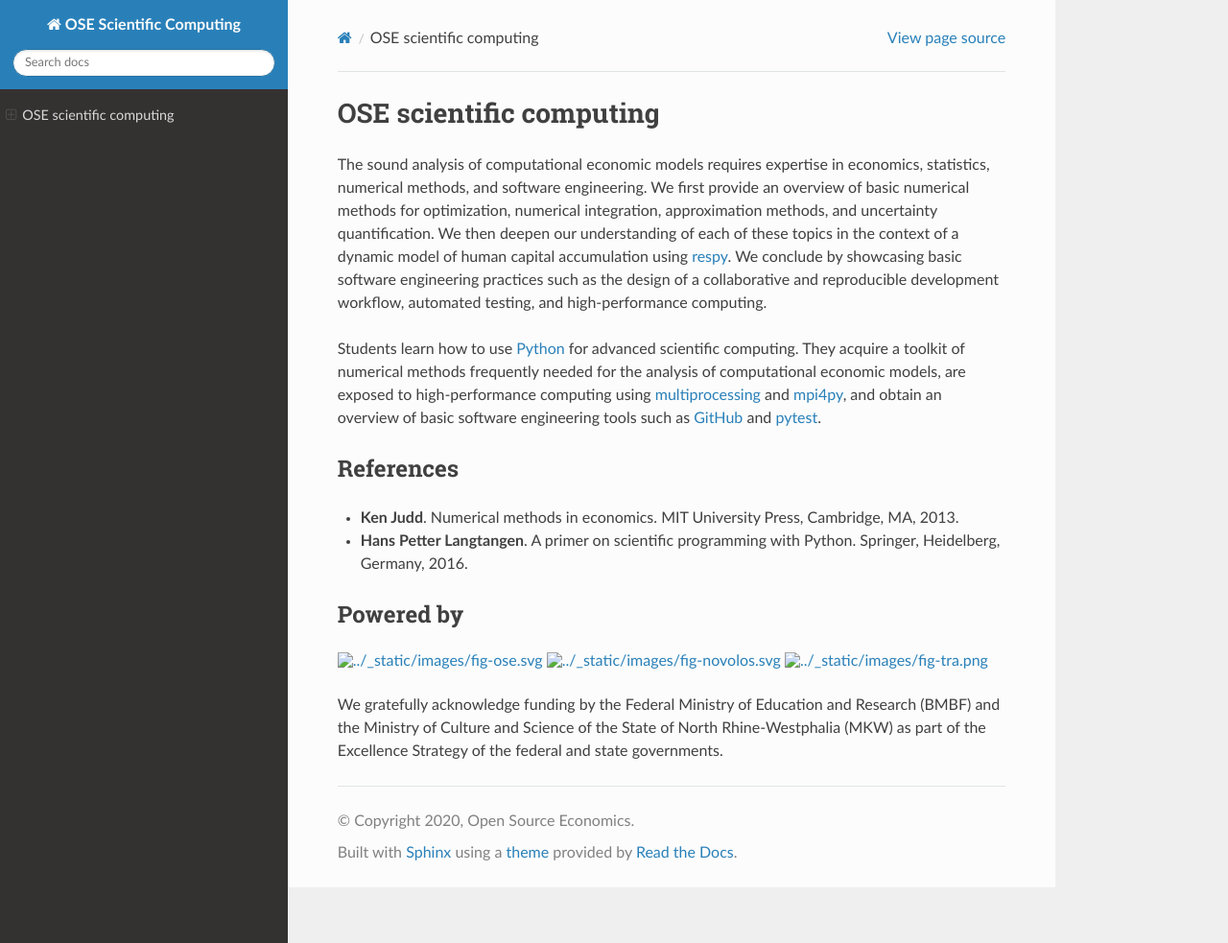
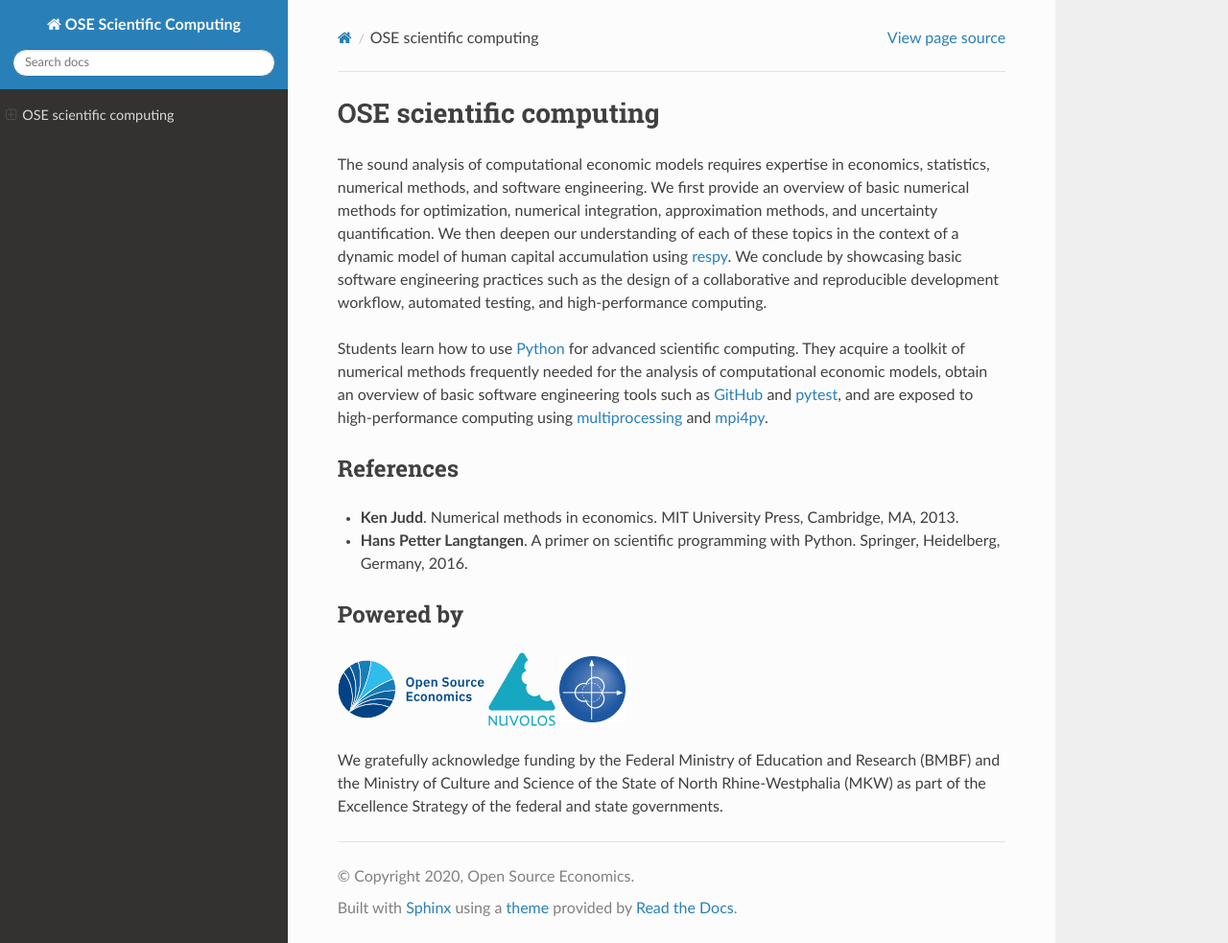
Before and after one commit to OpenSourceEconomics/ose-course-scientific-computing, a Sphinx documentation site: the page built from source/index.rst, in a window 1280 px wide and 983 px high. Shown: the whole window at 96% size. Built offline with Sphinx 7.4.7 and the Read the Docs theme 2.0.0, drawn with Linux system fonts in a browser that asks for light colours.

Commit message:
added figures

```diff
--- a/source/index.rst
+++ b/source/index.rst
@@ -8,7 +8,7 @@ OSE scientific computing
 
 The sound analysis of computational economic models requires expertise in economics, statistics, numerical methods, and software engineering. We first provide an overview of basic numerical methods for optimization, numerical integration, approximation methods, and uncertainty quantification.  We then deepen our understanding of each of these topics in the context of a dynamic model of human capital accumulation using `respy <https://respy.readthedocs.io>`_. We conclude by showcasing basic software engineering practices such as the design of a collaborative and reproducible development workflow, automated testing, and high-performance computing.
 
-Students learn how to use `Python <https://www.python.org>`_ for advanced scientific computing. They acquire a toolkit of numerical methods frequently needed for the analysis of computational economic models, are exposed to high-performance computing using `multiprocessing <https://docs.python.org/3/library/multiprocessing.html>`_ and `mpi4py <https://mpi4py.readthedocs.io>`_, and obtain an overview of basic software engineering tools such as `GitHub <https://www.github.com>`_ and `pytest <https://docs.pytest.org>`_.
+Students learn how to use `Python <https://www.python.org>`_ for advanced scientific computing. They acquire a toolkit of numerical methods frequently needed for the analysis of computational economic models, obtain an overview of basic software engineering tools such as `GitHub <https://www.github.com>`_ and `pytest <https://docs.pytest.org>`_, and are exposed to high-performance computing using `multiprocessing <https://docs.python.org/3/library/multiprocessing.html>`_ and `mpi4py <https://mpi4py.readthedocs.io>`_.
 
 References
 ----------
@@ -27,7 +27,6 @@ Powered by
   :width: 10 %
   :target: https://nuvolos.cloud
 
-
 .. image:: ../_static/images/fig-tra.png
   :width: 10 %
   :target: https://www.uni-bonn.de/research/research-profile/mathematics-modelling-and-simulation-of-complex-systems-1
```
Also changed, not shown: _static/images/fig-novolos.svg (added), _static/images/fig-ose.svg (added), _static/images/fig-tra.png (added).
